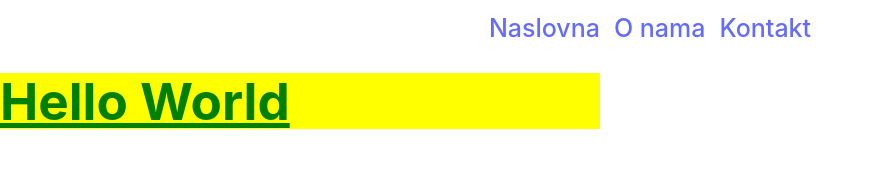
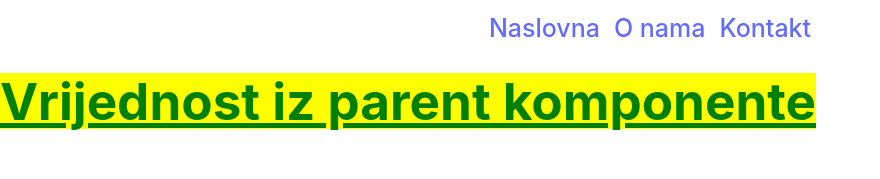
Before and after one commit to webbugt/algebra-react-vjezbe, a React (Vite) app: page / in a window 1280 px wide. Shown: the top 179 px of the page, without its empty margins (0-880 px from the left). Built offline with nearby package versions, Linux system fonts and the light colour scheme.

Commit message:
gotovi sa greenTitle

```diff
--- a/src/App.jsx
+++ b/src/App.jsx
@@ -9,10 +9,7 @@ function App() {
   return (
     <div>
       <Header />
-      <GreenTitle
-        title="Hello World"
-        className="nekaKlasa ze<leni tekst"
-      />
+      <GreenTitle title="Vrijednost iz parent komponente"/>
       <br />
       <BlueSubtitle title="I'm blue dabudedadbabdab" />
       <BlueSubtitle />
--- a/src/components/Titles.jsx
+++ b/src/components/Titles.jsx
@@ -26,7 +26,10 @@ GreenTitle.propTypes = {
   title: propTypes.string
 }
 
-GreenTitle.defaultProps = {}
+GreenTitle.defaultProps = {
+  className: undefined,
+  title: "Default title"
+}
 
 
 function BlueSubtitle({ title = "plavi subtitle", className }) {
```
